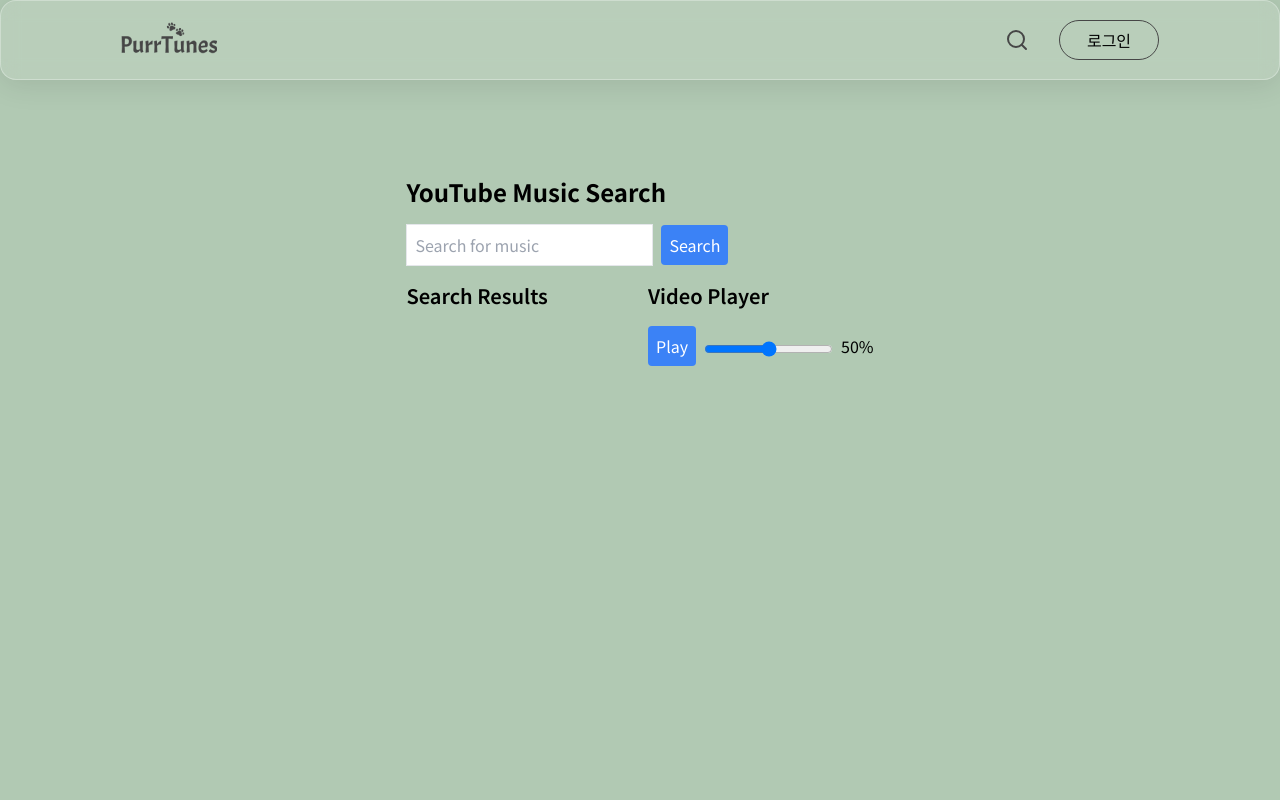
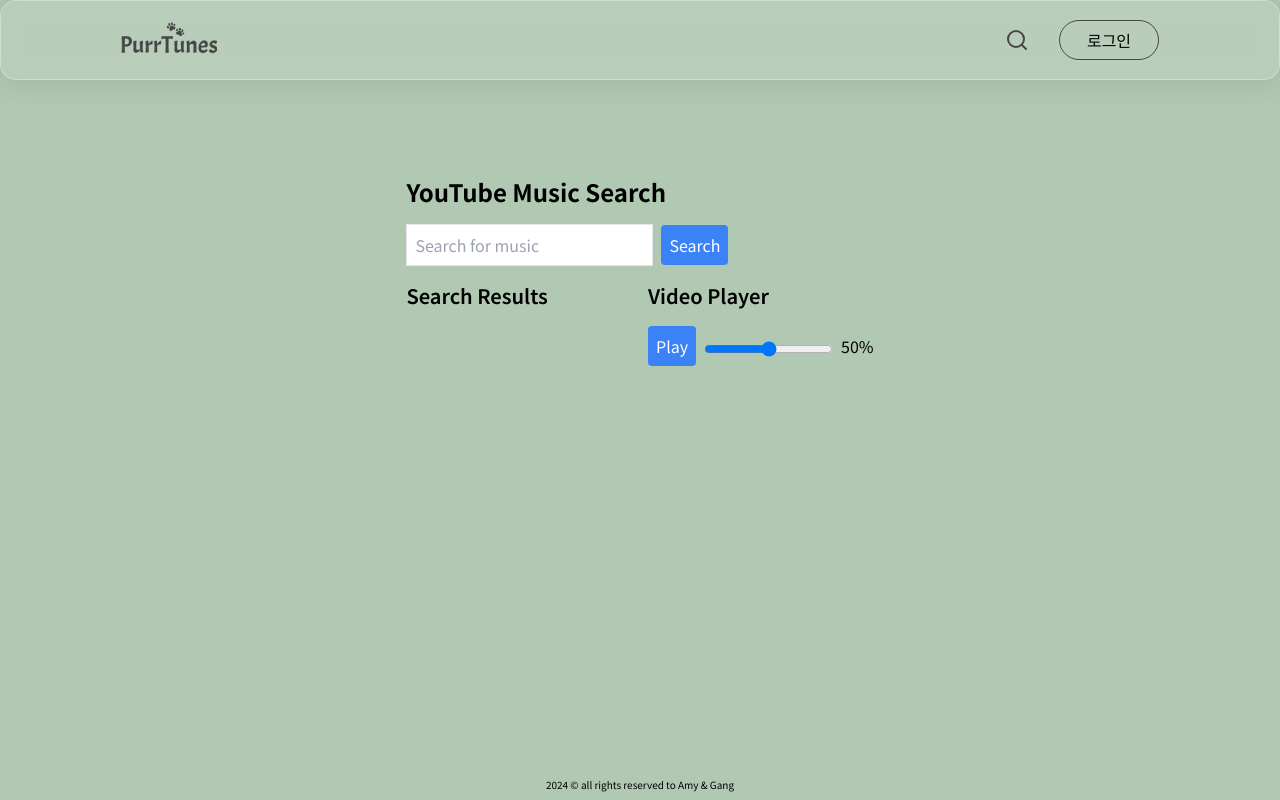
Before and after one commit to 55555-Jyeon/PurrTunes, a Next.js app: page / in a window 1280 px wide. Built offline with nearby package versions, Linux system fonts and the light colour scheme.

Commit message:
🎁 style: complete publishing  footer

```diff
--- a/app/_components/layout/footer.tsx
+++ b/app/_components/layout/footer.tsx
@@ -1,4 +1,8 @@
 const Footer = () => {
-    return <div></div>
+    return (
+        <div className="absolute bottom-0 w-full h-fit flex-center py-2 text-[10px]">
+            2024 &copy; all rights reserved to Amy & Gang
+        </div>
+    )
 }
 export default Footer
--- a/app/_components/layout/layout.tsx
+++ b/app/_components/layout/layout.tsx
@@ -3,7 +3,7 @@ import Header from "./header"
 
 const Layout = ({ children }: { children: React.ReactNode }) => {
     return (
-        <div className="w-full max-w-[1920px] h-full flex flex-col items-center">
+        <div className="w-full max-w-[1920px] h-full flex-items flex-col">
             <Header />
             <main className="flex-1 mt-20">{children}</main>
             <Footer />
```
